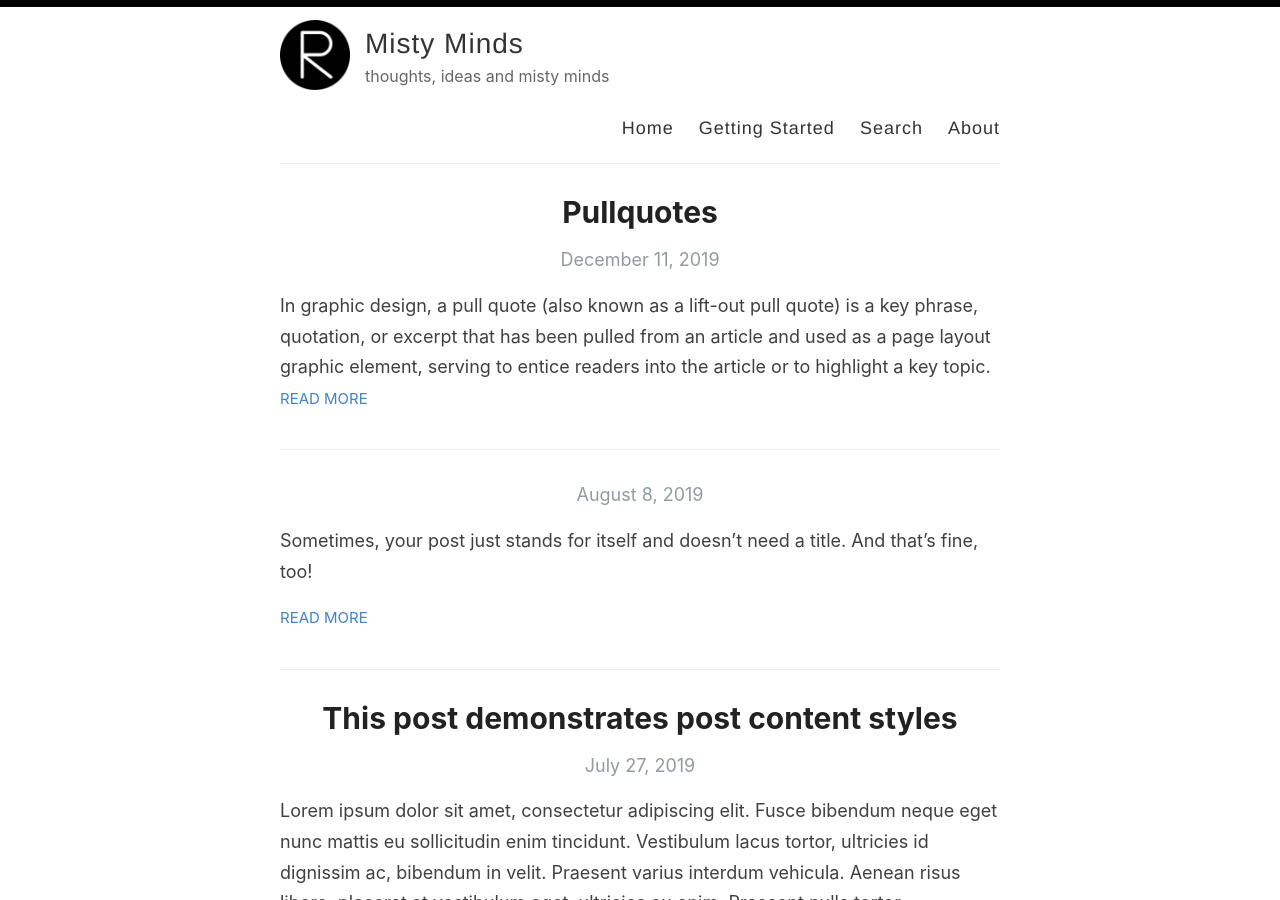
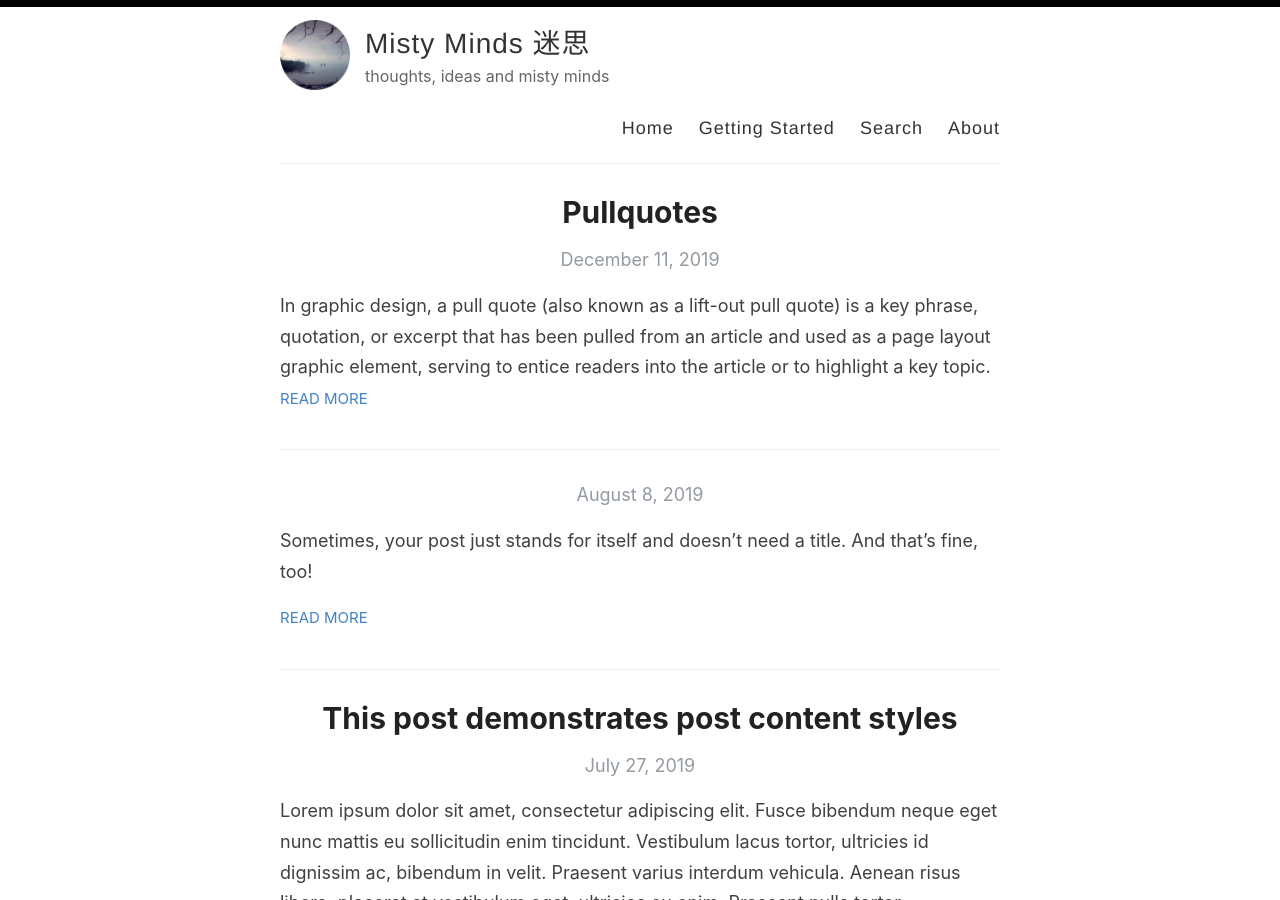
Before and after one commit to sbagga/mistyminds, a Jekyll site: the page built from index.html, in a window 1280 px wide and 900 px high. Built offline with Jekyll 4.4.1, drawn with Linux system fonts in a browser that asks for light colours; the list of posts is cut into pages by our own code.

Commit message:
Update _config.yml

```diff
--- a/_config.yml
+++ b/_config.yml
@@ -3,7 +3,7 @@
 #
 
 # Name of your site (displayed in the header)
-name: Misty Minds
+name: Misty Minds 迷思
 
 # Name of the author
 author: Yue Chen
@@ -12,7 +12,7 @@ author: Yue Chen
 description: thoughts, ideas and misty minds
 
 # URL of your avatar or profile pic (you could use your GitHub profile pic)
-avatar: /images/reverie.png
+avatar: /images/mistyminds.png
 
 #
 # Flags below are optional
```
